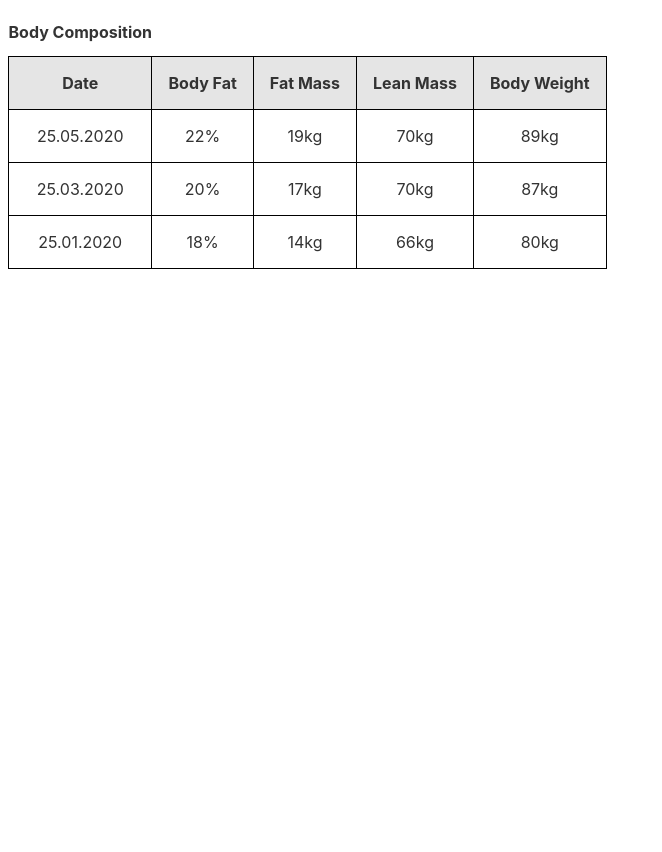
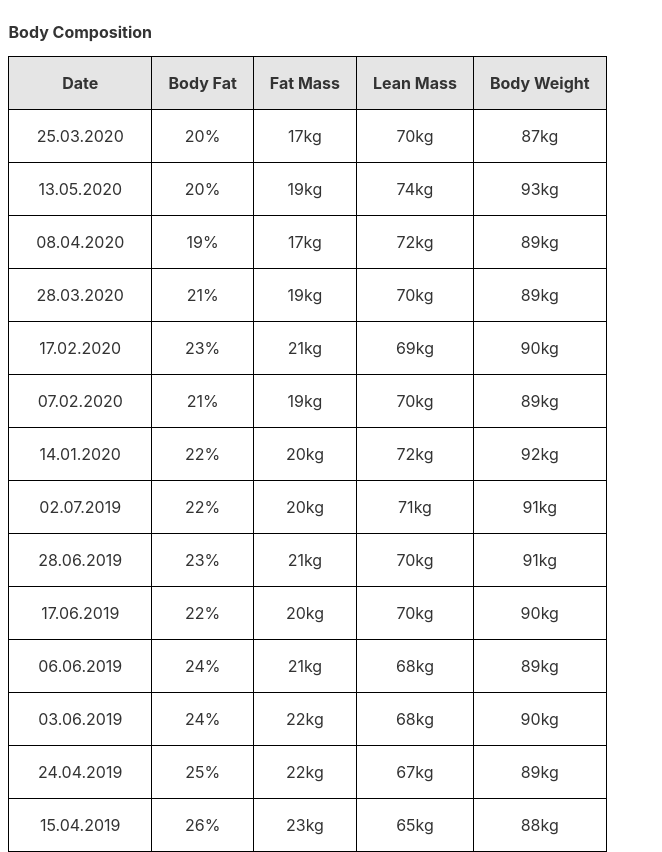
Before and after one commit to adrianrivers/body-composition-app, a Svelte app: page / in a window 1280 px wide. Shown: the whole page, without its empty margins (0-662 px from the left). Before the commit the page ends 800 px from the top, so only its background shows below. Built offline with nearby package versions, Linux system fonts and the light colour scheme.

Commit message:
Working legacy data and data input

```diff
--- a/data/data.js
+++ b/data/data.js
@@ -2,24 +2,12 @@ export const data = [
   {
     height: 178,
     measurements: [
-      {
-        date: "2020-05-25T17:23:29.208Z",
-        weight: 89,
-        neck: 43,
-        waist: 98,
-      },
       {
         date: "2020-03-25T17:23:29.208Z",
         weight: 87,
         neck: 42,
         waist: 94,
       },
-      {
-        date: "2020-01-25T17:23:29.208Z",
-        weight: 80,
-        neck: 41,
-        waist: 90,
-      },
     ],
   },
 ];
--- /dev/null
+++ b/data/index.js
@@ -0,0 +1,2 @@
+export { legacyData } from "./legacy-data";
+export { data } from "./data";
--- /dev/null
+++ b/data/legacy-data.js
@@ -0,0 +1,97 @@
+export const legacyData = [
+  {
+    measurements: [
+      {
+        date: "13.05.2020",
+        bodyFatPercentage: 20,
+        fatMass: 19,
+        leanMass: 74,
+        weight: 93,
+      },
+      {
+        date: "08.04.2020",
+        bodyFatPercentage: 19,
+        fatMass: 17,
+        leanMass: 72,
+        weight: 89,
+      },
+      {
+        date: "28.03.2020",
+        bodyFatPercentage: 21,
+        fatMass: 19,
+        leanMass: 70,
+        weight: 89,
+      },
+      {
+        date: "17.02.2020",
+        bodyFatPercentage: 23,
+        fatMass: 21,
+        leanMass: 69,
+        weight: 90,
+      },
+      {
+        date: "07.02.2020",
+        bodyFatPercentage: 21,
+        fatMass: 19,
+        leanMass: 70,
+        weight: 89,
+      },
+      {
+        date: "14.01.2020",
+        bodyFatPercentage: 22,
+        fatMass: 20,
+        leanMass: 72,
+        weight: 92,
+      },
+      {
+        date: "02.07.2019",
+        bodyFatPercentage: 22,
+        fatMass: 20,
+        leanMass: 71,
+        weight: 91,
+      },
+      {
+        date: "28.06.2019",
+        bodyFatPercentage: 23,
+        fatMass: 21,
+        leanMass: 70,
+        weight: 91,
+      },
+      {
+        date: "17.06.2019",
+        bodyFatPercentage: 22,
+        fatMass: 20,
+        leanMass: 70,
+        weight: 90,
+      },
+      {
+        date: "06.06.2019",
+        bodyFatPercentage: 24,
+        fatMass: 21,
+        leanMass: 68,
+        weight: 89,
+      },
+      {
+        date: "03.06.2019",
+        bodyFatPercentage: 24,
+        fatMass: 22,
+        leanMass: 68,
+        weight: 90,
+      },
+      {
+        date: "24.04.2019",
+        bodyFatPercentage: 25,
+        fatMass: 22,
+        leanMass: 67,
+        weight: 89,
+      },
+      {
+        date: "15.04.2019",
+        bodyFatPercentage: 26,
+        fatMass: 23,
+        leanMass: 65,
+        weight: 88,
+      },
+    ],
+  },
+];
--- a/src/App.svelte
+++ b/src/App.svelte
@@ -1,10 +1,10 @@
 <script>
 	import { onMount } from 'svelte';
-	import { data } from '../data/data.js';
+	import { data, legacyData } from '../data';
 	import { transformData } from './utils/transform-data.js'
 	import BodyCompositionTable from './components/BodyCompositionTable.svelte';
 
-	let bodyCompositionData = transformData(data);
+	let bodyCompositionData = transformData(data, legacyData);
 </script>
 
 <main>
--- a/src/components/BodyCompositionTable.svelte
+++ b/src/components/BodyCompositionTable.svelte
@@ -1,11 +1,10 @@
 <script>
   export let bodyCompositionData;
 
-  const getHumanReadableDate = (dateString) => {
-    const calendarDate = dateString.slice(0, 10).replace(/-/g, '.');
 
-    return calendarDate.split('.').reverse().join('.');
-  }
+  const formaHumanReadableDate = date =>  date.slice(0, 10).replace(/-/g, '.').split('.').reverse().join('.');
+
+  const getHumanReadableDate = date => date.length > 10 ? formaHumanReadableDate(date) : date;
 </script>
 
 <style>
--- a/src/utils/transform-data.js
+++ b/src/utils/transform-data.js
@@ -4,7 +4,11 @@ import {
   getLeanMass,
 } from "./calculations.js";
 
-function getBodyCompositionFromMeasurements(height, measurements) {
+function getBodyCompositionFromMeasurements(
+  height,
+  measurements,
+  legacyMeasurments
+) {
   let bodyComposition = [];
 
   measurements.forEach((entry) => {
@@ -22,13 +26,20 @@ function getBodyCompositionFromMeasurements(height, measurements) {
     });
   });
 
+  return [...bodyComposition, ...legacyMeasurments];
+}
+
+function transformData(data, legacyData) {
+  const [{ height, measurements }] = data;
+  const [{ measurements: legacyMeasurments }] = legacyData;
+
+  const bodyComposition = getBodyCompositionFromMeasurements(
+    height,
+    measurements,
+    legacyMeasurments
+  );
+
   return bodyComposition;
 }
 
-function transformData(data) {
-  const [{ height, measurements }] = data;
-
-  return getBodyCompositionFromMeasurements(height, measurements);
-}
-
 export { transformData };
```
